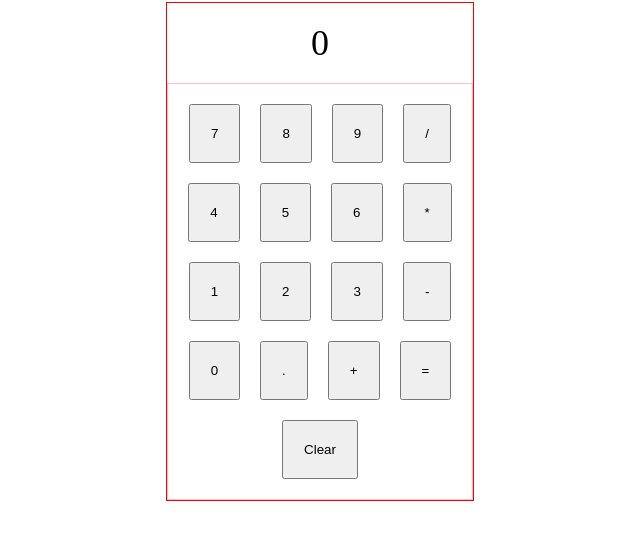
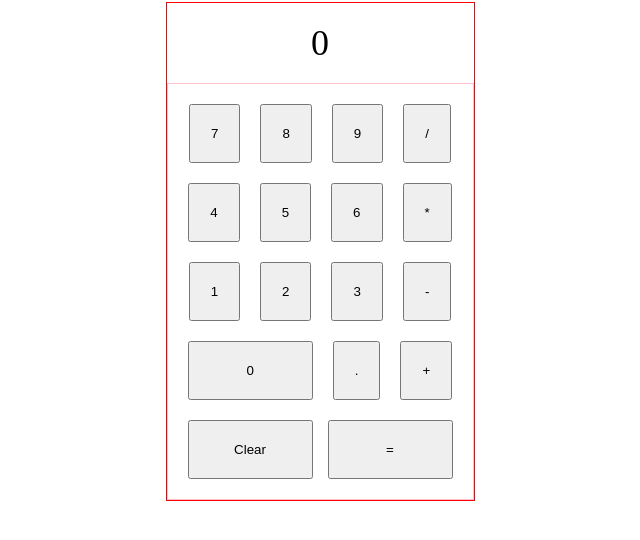
Before and after one commit to Jacoberson/odin-calculator, a plain HTML site: page index.html in a window 1280 px wide. Shown: the part 86-626 px from the top of the page, without its empty margins (320-960 px from the left). Drawn offline with Linux system fonts and the light colour scheme.

Commit message:
Change layout of buttons

```diff
--- a/index.html
+++ b/index.html
@@ -33,13 +33,13 @@
                     <button id="subtract" class="calculator-button calculator-operator">-</button>
                 </div>
                 <div id="bottom">
-                    <button id="0" class="calculator-button calculator-number">0</button>
+                    <button id="0" class="calculator-button calculator-number zero">0</button>
                     <button id="decimal" class="calculator-button">.</button>
                     <button id="add" class="calculator-button calculator-operator">+</button>
-                    <button id="equals" class="calculator-button calculator-operator">=</button>
                 </div>
                 <div id="clear-container">
                     <button id="clear" class="calculator-button">Clear</button>
+                    <button id="equals" class="calculator-button calculator-operator">=</button>
                 </div>
             </div>
         </div>
--- a/style.css
+++ b/style.css
@@ -40,6 +40,22 @@ body {
     gap: 20px;
 }
 
+#bottom {
+    flex-wrap: wrap;
+    max-width: 275px;
+
+}
+
+.zero, #clear, #equals {
+    width: 125px;
+}
+
 .calculator-button {
     padding: 20px;
 }
+
+#clear-container {
+    display: flex;
+    justify-content: space-between;
+    width: 265px;
+}
```
